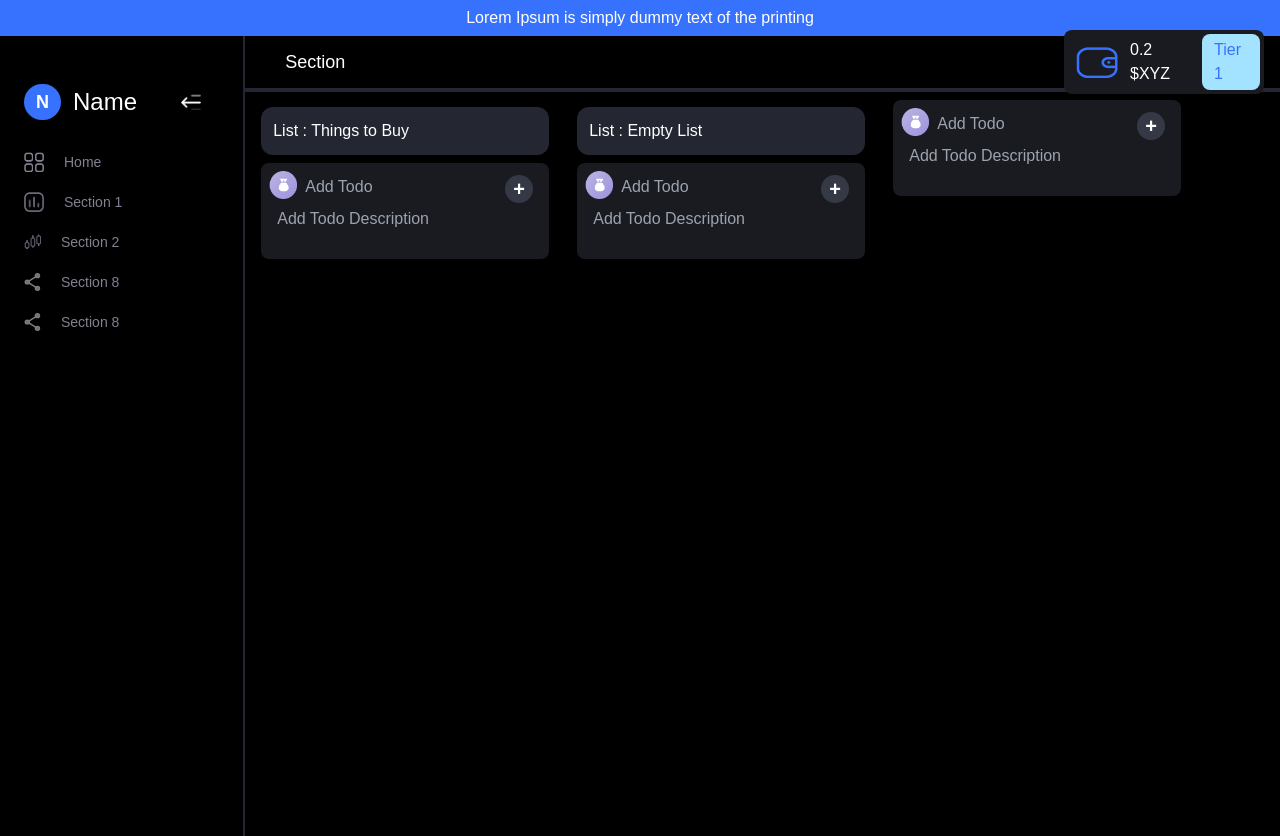
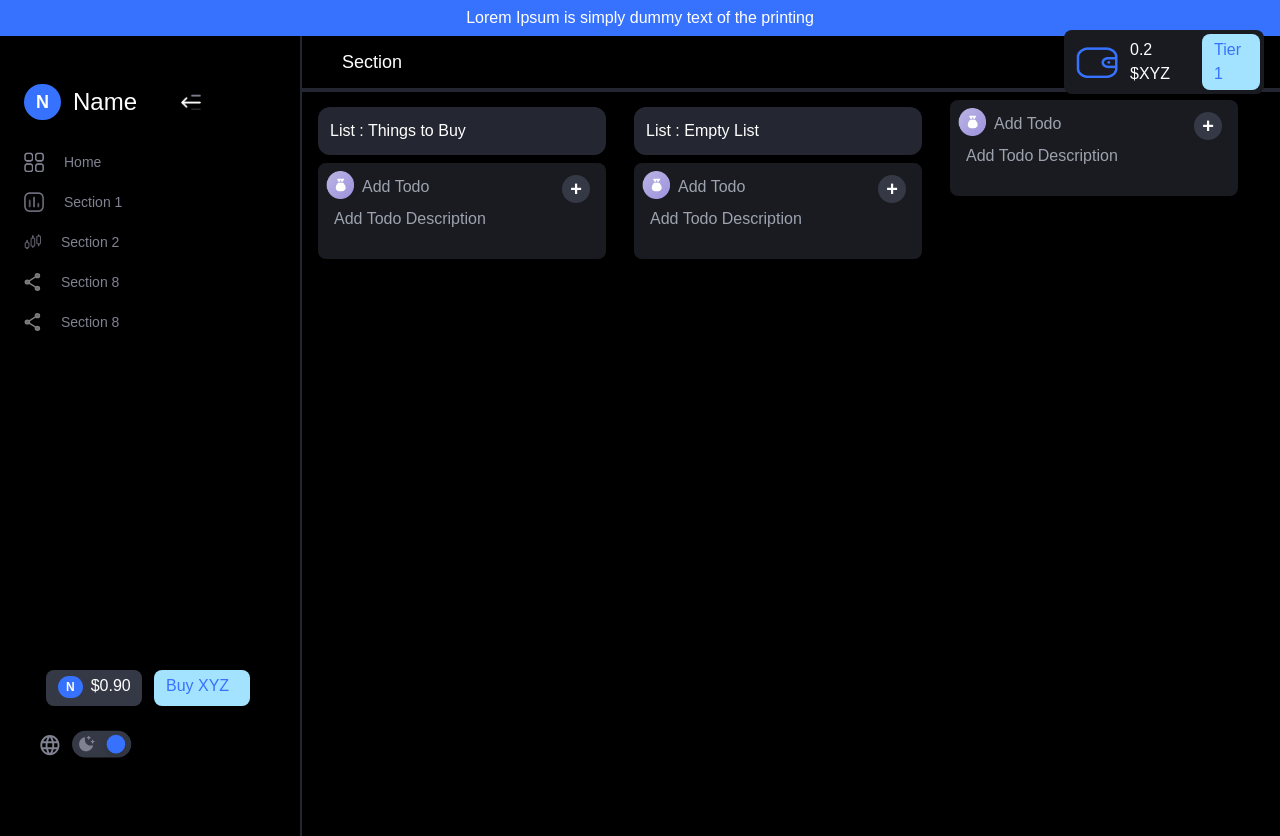
Before and after one commit to Iamthevk/task-management-web3, a Next.js app: page / in a window 1280 px wide. Built offline with nearby package versions, Linux system fonts and the light colour scheme.

Commit message:
sidebar UI completed

```diff
--- a/src/components/EditTodoSidebar.tsx
+++ b/src/components/EditTodoSidebar.tsx
@@ -1,7 +1,7 @@
 import { useState } from "react";
 
 interface EditTodoSidebarProps {
-  todo: Todo | null;
+  todo: any | null;
   newTodo: string;
   onSave: (newTodo: string, newDescription: string) => void;
   onBack: () => void;
@@ -26,7 +26,7 @@ const EditTodoSidebar: React.FC<EditTodoSidebarProps> = ({
   };
 
   return (
-    <div className="pl-3 bg-primaryDark-500 h-screen border-r-2 border-secondary-200 md:w-[300px] absolute right-0 top-[95px] border-l-2">
+    <div className="pl-3 bg-primaryDark-500 h-screen border-r-2 border-secondary-200 md:w-[300px] absolute right-0 top-[95px] border-l-2 z-10">
       <div className="inline-flex ml-2 gap-3 justify-start mt-3">
         <button onClick={onBack}>←</button>
         <h2>Edit Todo</h2>
--- a/src/components/Sidebar.tsx
+++ b/src/components/Sidebar.tsx
@@ -7,7 +7,8 @@ const Sidebar: React.FC = () => {
   return (
     <>
       {openSidebar && (
-        <div className="pl-3 bg-primaryDark-500 h-screen border-r-2 border-secondary-200 md:w-[300px]">
+        <div className="flex justify-between flex-col h-screen border-r-2 border-secondary-200">
+          <div className="pl-3 bg-primaryDark-500  md:w-[300px]">
             <div className="pt-12 gap-1 flex justify-start items-center pb-8">
               <span className="p-3 py-1 ml-3 text-white font-bold bg-primary-500 rounded-full mr-2 text-lg">
                 N
@@ -75,6 +76,31 @@ const Sidebar: React.FC = () => {
               </li>
             </ul>
           </div>
+          <div className="text-white mb-[72px]">
+            <div className="flex justify-center gap-2 items-center mb-5">
+              <div className="w-24 h-9 bg-primaryDark-100 py-1 rounded-lg">
+                <span className="ml-3 p-2 py-1 text-white font-bold bg-primary-500 rounded-full mr-2 text-xs  ">
+                  N
+                </span>
+                <span>$0.90</span>
+              </div>
+
+              <p className="w-24 h-9 bg-primary-300 text-primary-500 rounded-lg py-1 px-3 p-0 m-1">
+                Buy XYZ
+              </p>
+            </div>
+            <div className="flex justify-start gap-3 ml-10 items-center  ">
+              <Image
+                src="/globe.svg"
+                alt="globe"
+                width={20}
+                height={25}
+                className=" mb-1"
+              />
+              <Image src="/toggle.svg" alt="toggle" width={60} height={25} />
+            </div>
+          </div>
+        </div>
       )}
     </>
   );
```
Also changed, not shown: public/globe.svg (added). Lines whose indentation alone changed are shown as unchanged.
